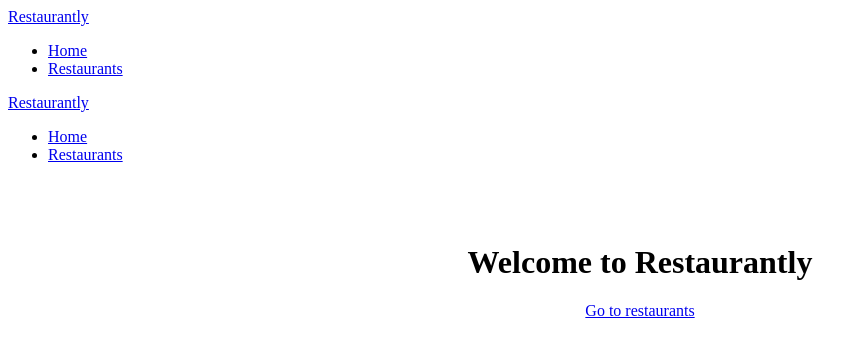
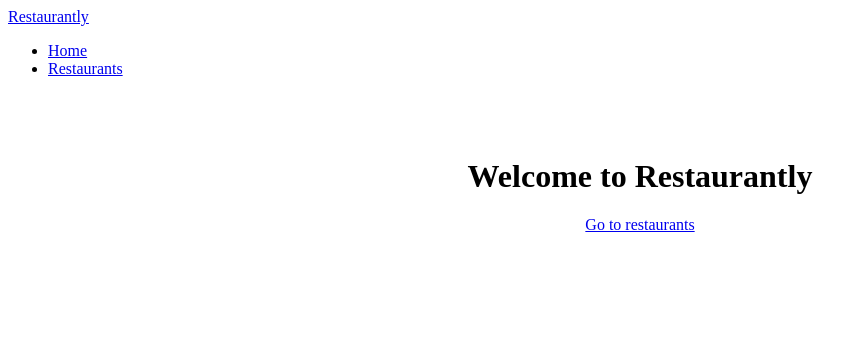
Before and after one commit to ivb3989/restaurant-app, a Nuxt app: page / in a window 1280 px wide. Shown: the top 354 px of the page, without its empty margins (0-868 px from the left). Built offline with nearby package versions, Linux system fonts and the light colour scheme.

Commit message:
remove nav component

```diff
--- a/pages/index.vue
+++ b/pages/index.vue
@@ -1,9 +1,8 @@
 <template>
     <div>
-        <Nav />
         <div class="container">
             <h1>Welcome to Restaurantly</h1>
-            <a href="/restaurants">Go to restaurants</a>
+            <NuxtLink href="/restaurants">Go to restaurants</NuxtLink>
         </div>
     </div>
 </template>
```
